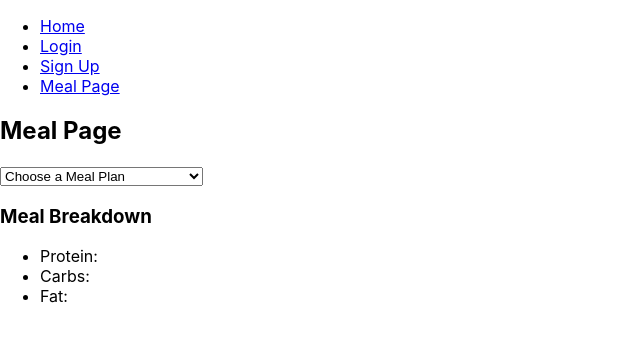
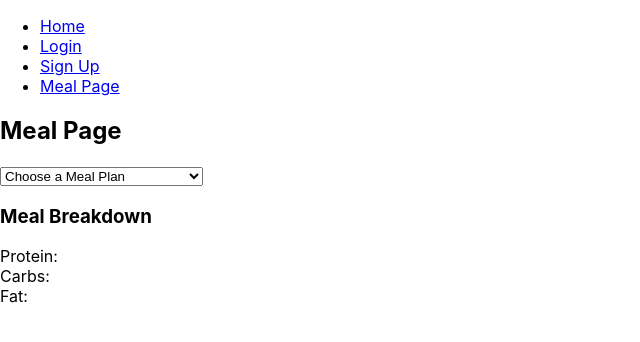
Before and after one commit to macro-calculator-lambda/frontend-seth, a React (Create React App) app in the folder macros/: page /meal-page in a window 1280 px wide. Shown: the top 342 px of the page, without its empty margins (0-640 px from the left). Built offline with nearby package versions, Linux system fonts and the light colour scheme.

Commit message:
Moved more functions to utilities folder. Updated option fields in sign up form.

```diff
--- a/macros/src/components/Home.js
+++ b/macros/src/components/Home.js
@@ -1,14 +1,16 @@
 import React from "react";
 import { connect } from "react-redux";
 
-import { calculateCalories } from "../utils";
+import {
+  calculateCalories,
+  protein,
+  carbs,
+  fat,
+  macroCalculator
+} from "../utils";
 
 const Home = props => {
   let totalCalories = calculateCalories(props.user);
-
-  let protein = Math.ceil(totalCalories * 0.075);
-  let carbs = Math.ceil(totalCalories * 0.1);
-  let fat = Math.ceil(totalCalories * 0.033);
 
   return (
     <div>
@@ -16,9 +18,9 @@ const Home = props => {
       <p>Total Calories Per day: {Math.ceil(totalCalories)}</p>
       <p>Macros: </p>
       <ul>
-        <li>Protein: {protein} grams</li>
-        <li>Carbs: {carbs} grams</li>
-        <li>Fat: {fat} grams</li>
+        <li>Protein: {macroCalculator(totalCalories, protein)} grams</li>
+        <li>Carbs: {macroCalculator(totalCalories, carbs)} grams</li>
+        <li>Fat: {macroCalculator(totalCalories, fat)} grams</li>
       </ul>
       <p />
     </div>
--- a/macros/src/components/MealPage.js
+++ b/macros/src/components/MealPage.js
@@ -1,7 +1,15 @@
 import React from "react";
 import { connect } from "react-redux";
 
-import { goals, sampleDays, meals, calculateCalories } from "../utils";
+import {
+  meals,
+  calculateCalories,
+  protein,
+  carbs,
+  fat,
+  macroCalculator,
+  calculatePerMeal
+} from "../utils";
 
 class MealPage extends React.Component {
   constructor() {
@@ -21,27 +29,10 @@ class MealPage extends React.Component {
   render() {
     let totalCalories = calculateCalories(this.props.user);
 
-    let protein = Math.ceil(totalCalories * 0.075);
-    let carbs = Math.ceil(totalCalories * 0.1);
-    let fat = Math.ceil(totalCalories * 0.033);
-
-    function calculatePerMeal(macro, meal) {
-      switch (meal) {
-        case 2:
-          return `${Math.ceil(macro / 8) * 2} grams per meal and ${Math.ceil(
-            macro / 8
-          )} grams per snack`;
-        case 4:
-        case 3:
-          return `${Math.ceil(macro / meal)} grams per meal`;
-        default:
-          return "";
-      }
-    }
     return (
       <div>
         <h2>Meal Page</h2>
-        <select name="mealPlan" id="" onChange={this.handleChange}>
+        <select name="mealPlan" id="meal-select" onChange={this.handleChange}>
           <option value="">Choose a Meal Plan</option>
           <option value="four">4 meals a day</option>
           <option value="three">3 Meals Per day</option>
@@ -49,17 +40,29 @@ class MealPage extends React.Component {
         </select>
         <div>
           <h3>Meal Breakdown</h3>
-          <ul>
-            <li>
+          <div>
+            <div>
               Protein:
-              {calculatePerMeal(protein, meals[this.state.mealPlan])}
-            </li>
-            <li>
+              {calculatePerMeal(
+                macroCalculator(totalCalories, protein),
+                meals[this.state.mealPlan]
+              )}
+            </div>
+            <div>
               Carbs:
-              {calculatePerMeal(carbs, meals[this.state.mealPlan])}
-            </li>
-            <li>Fat: {calculatePerMeal(fat, meals[this.state.mealPlan])}</li>
-          </ul>
+              {calculatePerMeal(
+                macroCalculator(totalCalories, carbs),
+                meals[this.state.mealPlan]
+              )}
+            </div>
+            <div>
+              Fat:
+              {calculatePerMeal(
+                macroCalculator(totalCalories, fat),
+                meals[this.state.mealPlan]
+              )}
+            </div>
+          </div>
         </div>
       </div>
     );
--- a/macros/src/components/SignUp.js
+++ b/macros/src/components/SignUp.js
@@ -1,5 +1,5 @@
-import React from 'react';
-import styled from 'styled-components';
+import React from "react";
+import styled from "styled-components";
 
 const Container = styled.div`
   margin: 0 auto;
@@ -12,19 +12,19 @@ class SignUp extends React.Component {
 
     this.state = {
       userInfo: {
-				username: '',
-				password: '',
-				gender: 'male',
-				age: '',
-				height: 67,
-				weight: '',
-				exercise: 0,
-				goal: -20
+        username: "",
+        password: "",
+        gender: "",
+        age: "",
+        height: "",
+        weight: "",
+        exercise: "",
+        goal: ""
       }
     };
   }
 
-	handleChange = (event) => {
+  handleChange = event => {
     this.setState({
       userInfo: {
         ...this.state.userInfo,
@@ -65,6 +65,7 @@ class SignUp extends React.Component {
                 name="gender"
                 id="gender"
               >
+                <option value="">Select Gender</option>
                 <option value="male">Male</option>
                 <option value="female">Female</option>
               </select>
@@ -86,6 +87,7 @@ class SignUp extends React.Component {
                 id="user-height"
                 value={this.state.userInfo.height}
               >
+                <option value="">Select Height</option>
                 <option value="63">5' 3"</option>
                 <option value="64">5' 4"</option>
                 <option value="65">5' 5"</option>
@@ -115,6 +117,7 @@ class SignUp extends React.Component {
                 name="exercise"
                 id="exercise-total"
               >
+                <option value="">Select Exercise Days</option>
                 <option value="0">0 days</option>
                 <option value="1">1-2 days</option>
                 <option value="3">3-4 days</option>
@@ -124,7 +127,13 @@ class SignUp extends React.Component {
             </div>
             <div>
               <label htmlFor="goal">Select your Goal:</label>
-							<select onChange={this.handleChange} value={this.state.userInfo.goal} name="goal" id="goal">
+              <select
+                onChange={this.handleChange}
+                value={this.state.userInfo.goal}
+                name="goal"
+                id="goal"
+              >
+                <option value="">Select Goal</option>
                 <option value="-20">Agressive Weight Loss (20%)</option>
                 <option value="-15">Moderate Weight Loss (15%)</option>
                 <option value="-10">Weight Loss (10%)</option>
--- a/macros/src/utils/index.js
+++ b/macros/src/utils/index.js
@@ -22,19 +22,42 @@ export const meals = {
 };
 
 export const calculateCalories = user => {
-  if (user === "female") {
-    let femaleWeight = 4.35 * user.weight;
-    let femaleHeight = 4.7 * user.height;
-    let femaleAge = 4.5 * user.age;
+  if (user.gender === "female") {
+    const femaleWeight = 4.35 * user.weight;
+    const femaleHeight = 4.7 * user.height;
+    const femaleAge = 4.5 * user.age;
 
-    let femaleBMR = 655 + femaleWeight + femaleHeight - femaleAge;
+    const femaleBMR = 655 + femaleWeight + femaleHeight - femaleAge;
     return femaleBMR * sampleDays[user.exerciseDays] * goals[user.goal];
   } else {
-    let maleWeight = 6.23 * user.weight;
-    let maleHeight = 12.7 * user.height;
-    let maleAge = 6.8 * user.age;
+    const maleWeight = 6.23 * user.weight;
+    const maleHeight = 12.7 * user.height;
+    const maleAge = 6.8 * user.age;
 
-    let maleBMR = 66 + maleWeight + maleHeight - maleAge;
+    const maleBMR = 66 + maleWeight + maleHeight - maleAge;
+
     return maleBMR * sampleDays[user.exerciseDays] * goals[user.goal];
   }
 };
+
+export const protein = 0.075;
+export const carbs = 0.1;
+export const fat = 0.033;
+
+export const macroCalculator = (totalCal, macro) => {
+  return Math.ceil(totalCal * macro);
+};
+
+export const calculatePerMeal = (macro, meal) => {
+  switch (meal) {
+    case 2:
+      return `${Math.ceil(macro / 8) * 2} grams per meal and ${Math.ceil(
+        macro / 8
+      )} grams per snack`;
+    case 4:
+    case 3:
+      return `${Math.ceil(macro / meal)} grams per meal`;
+    default:
+      return "";
+  }
+};
```
Lines whose indentation alone changed are shown as unchanged.
